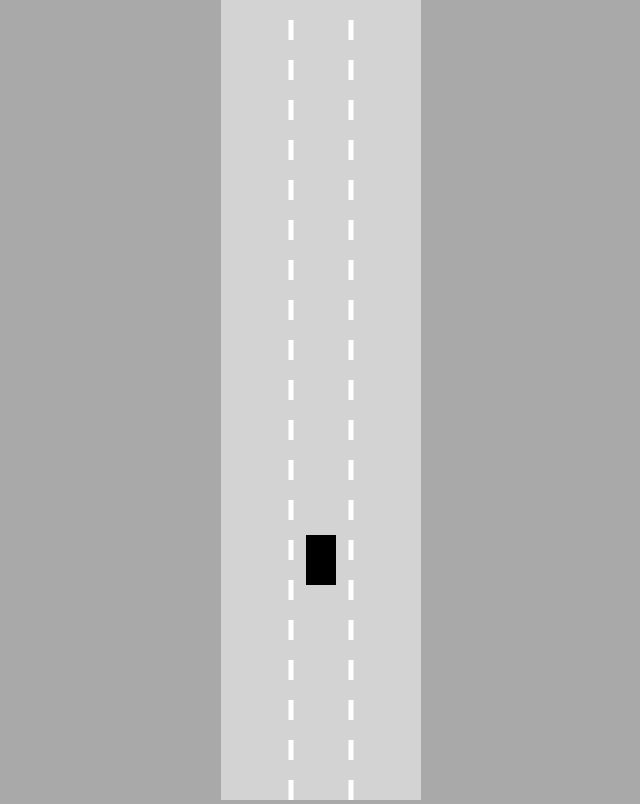
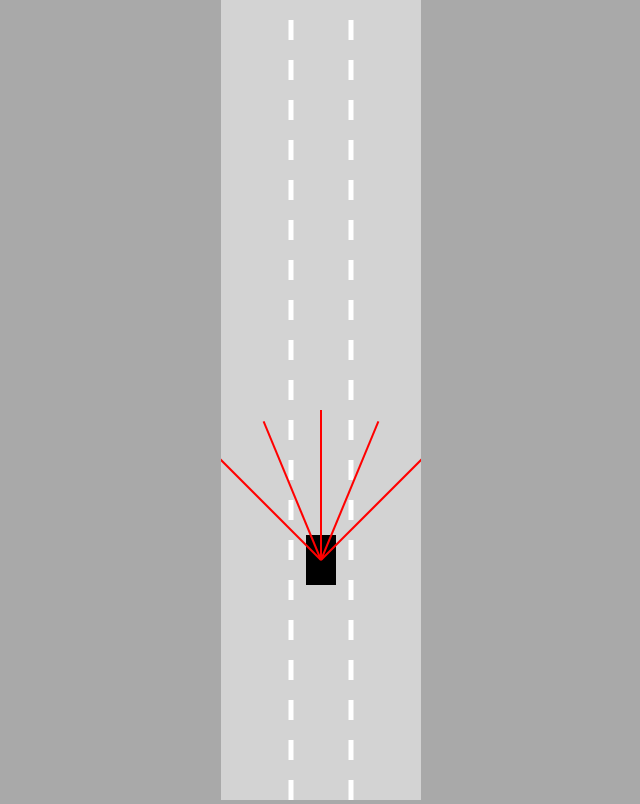
Before and after one commit to Aayushp2002/Self-Driving-Car, a plain HTML site: page index.html in a window 1280 px wide. Shown: the whole page, without its empty margins (319-959 px from the left). Drawn offline with Linux system fonts and the light colour scheme.

Commit message:
Added artificial sensors but need to fix draw method so when sensor detects reading it should change color to black

```diff
--- a/car.js
+++ b/car.js
@@ -11,11 +11,13 @@ class Car{ // create a car class
         this.friction=0.05; // set the friction to 0.1
         this.angle=0; // set the angle to 0
 
+        this.sensor=new Sensor(this); // create a new sensor object
         this.controls=new Controls(); // create a new controls object
     }
 
-    update(){ // update the car
+    update(roadBorders){ // update the car
         this.#move(); // move the car
+        this.sensor.update(roadBorders); // update the sensor
     }
 
     #move(){ // move the car
@@ -70,5 +72,6 @@ class Car{ // create a car class
         );
         ctx.fill(); // fill the rectangle
         ctx.restore(); // restore the context
+        this.sensor.draw(ctx); // draw the sensor
     }
 }
--- a/index.html
+++ b/index.html
@@ -5,6 +5,7 @@
 </head>
 <body>
     <canvas id="myCanvas"></canvas>
+    <script src="sensor.js"></script>
     <script src="utils.js"></script>
     <script src="road.js"></script>
     <script src="controls.js"></script>
--- a/main.js
+++ b/main.js
@@ -9,7 +9,7 @@ car.draw(ctx); // draw the car
 animate();
 
 function animate(){ // animate the car
-    car.update(); // update the car
+    car.update(road.borders); // update the car
     canvas.height=window.innerHeight; // set canvas height to window height
     ctx.save(); // save the context
     ctx.translate(0,-car.y+canvas.height*(7/10)); // translate the context
--- /dev/null
+++ b/sensor.js
@@ -0,0 +1,81 @@
+class Sensor{ // Sensor class
+    constructor(car){ // constructor takes in a car object
+        this.car=car;
+        this.rayCount=5;
+        this.rayLength=150;
+        this.raySpread=Math.PI/2;
+
+        this.rays=[];
+        this.readings=[]; // create an array of readings for each ray in the array of rays
+
+    }
+
+    update(roadBorders){ // update the sensor
+        this.#castRays(); // cast the rays
+        this.readings=[]; // reset the readings
+        for(let i=0;i<this.rays.length;i++){ // for each ray in the array of rays
+            this.readings.push(this.#getReading(this.rays[i],roadBorders)); // add the reading to the array of readings
+        }
+    }
+
+    #getReading(ray,roadBorders){ // get the reading
+        let touches=[]; // create an array of touches
+        for(let i=0;i<roadBorders.length;i++){ // for each border in the array of borders
+            const touch=getIntersection(ray[0],ray[1],roadBorders[i][0],roadBorders[i][1]); // get the intersection of the ray and the border
+            if(touch){ // if there is an intersection
+                touches.push(touch); // add the intersection to the array of touches
+            }
+        }
+        if(touches.length==0){ // if there are no intersections
+            return null; // return the ray length
+        }else{
+            const offsets=touches.map(e=>e.offset); // get the offsets of the touches
+            const minOffset=Math.min(...offsets); // get the minimum offset
+            return touches.find(e=>e.offset==minOffset); // return the touch with the minimum offset
+        }
+    }
+
+    #castRays(){ // cast the rays
+        this.rays=[]; // reset the rays
+        for(let i=0;i<this.rayCount;i++){ // for each ray in the ray count
+            const rayAngle=lerp( // get the ray angle
+                this.raySpread/2, // start at the ray spread divided by 2
+                -this.raySpread/2, // end at the negative ray spread divided by 2
+                this.rayCount==1?0.5:i/(this.rayCount-1) // if there is only one ray, set the t value to 0.5, otherwise set the t value to the current ray divided by the ray count minus 1
+            )+this.car.angle; // add the car angle to the ray angle
+            const start={x:this.car.x,y:this.car.y}; // get the start of the ray
+            const end={ // get the end of the ray
+                x:this.car.x- // get the x value of the end of the ray
+                    Math.sin(rayAngle)*this.rayLength, // get the x value of the end of the ray
+                y:this.car.y- // get the y value of the end of the ray
+                    Math.cos(rayAngle)*this.rayLength // get the y value of the end of the ray
+            };
+            this.rays.push([start,end]); // add the ray to the array of rays
+
+        }
+    }
+
+    draw(ctx){
+        for(let i = 0; i < this.rays.length; i++){
+            let end = this.readings[i] ? this.readings[i] : this.rays[i][1];
+
+            ctx.beginPath();
+            ctx.lineWidth = 2;
+
+            // Change color based on whether there's a reading
+            if(this.readings[i]) {
+                // If there's a reading, draw the ray in black
+                ctx.strokeStyle = "black";
+            } else {
+                // If there's no reading, draw the ray in red
+                ctx.strokeStyle = "red";
+            }
+
+            ctx.moveTo(this.rays[i][0].x, this.rays[i][0].y);
+            ctx.lineTo(end.x, end.y);
+            ctx.stroke();
+        }
+    }
+
+
+}
--- a/utils.js
+++ b/utils.js
@@ -1,3 +1,24 @@
 function lerp(A,B,t){
     return A+(B-A)*t; // linear interpolation
 }
+
+function getIntersection(A,B,C,D){
+    const tTop=(D.x-C.x)*(A.y-C.y)-(D.y-C.y)*(A.x-C.x); // get the top of the t value
+    const uTop=(C.y-A.y)*(A.x-B.x)-(C.x-A.x)*(A.y-B.y); // get the top of the u value
+    const bottom=(D.y-C.y)*(B.x-A.x)-(D.x-C.x)*(B.y-A.y); // get the bottom of the t value
+
+
+    if(bottom!=0){
+        const t=tTop/bottom; // get the t value
+        const u=uTop/bottom; // get the u value
+
+        if(t>=0&&t<=1&&u>=0&&u<=1){ // if the t and u values are between 0 and 1
+            return { // return the intersection
+                x:lerp(A.x,B.x,t),
+                y:lerp(A.y,B.y,t),
+                offset:t
+            };
+        }
+    }
+    return null; // return null if there is no intersection
+}
```
